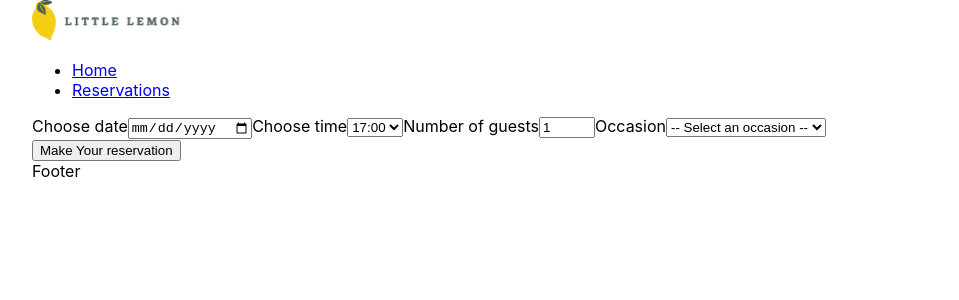
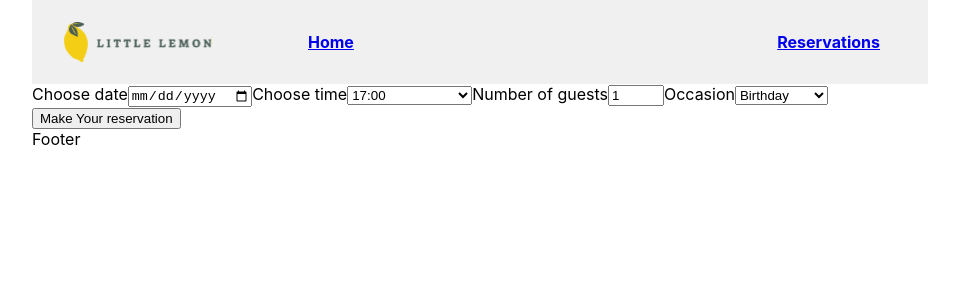
Before and after one commit to matsusht24/meta_capstone, a React (Create React App) app: page /booking in a window 1280 px wide. Shown: the top 300 px of the page, without its empty margins (160-1119 px from the left). Built offline with nearby package versions, Linux system fonts and the light colour scheme.

Commit message:
test: completed tests for HTML5 validation and submission validation

```diff
--- a/src/component/BookingForm.jsx
+++ b/src/component/BookingForm.jsx
@@ -6,8 +6,7 @@ function BookingForm({availableTimes, setAvailableTimes, submitForm}) {
   // The form fields are stored within useState variables
   // and can be submitted to handle the reservation process.
   // The form includes a submit button to finalize the reservation.
-  const [date, setDate] = React.useState("");
-  const [time, setTime] = React.useState("17:00");
+  const [date, setDate] = React.useState(new Date().toISOString().split("T")[0]);  const [time, setTime] = React.useState("17:00");
   const [guests, setGuests] = React.useState(1);
   const [occasion, setOccasion] = React.useState("Birthday");
   // connect each state variable with their corresponding input field
@@ -25,7 +24,8 @@ function BookingForm({availableTimes, setAvailableTimes, submitForm}) {
   const handleOccasionChange = (e) => setOccasion(e.target.value);
   const handleSubmit = (e) => {
     e.preventDefault(); // Prevent the default form submission behavior
-
+    // Validate form data before submission
+    if (!e.target.checkValidity()) return;
     // Gather all form data into an object
     const formData = {
       date,
@@ -44,6 +44,8 @@ function BookingForm({availableTimes, setAvailableTimes, submitForm}) {
       <input type="date" id="res-date" onChange={(e) => handleDateChange(e)} required min={new Date().toISOString().split("T")[0]} />
       <label htmlFor="res-time">Choose time</label>
       <select id="res-time" onChange={(e) => handleTimeChange(e)} required >
+        <option value="" disabled>-- Select a time --</option>
+        {/* Map through available times and create an option for each */}
         {availableTimes.map((time, index) => (
           <option key={index} value={time} className="time-option">
             {time}
@@ -62,10 +64,7 @@ function BookingForm({availableTimes, setAvailableTimes, submitForm}) {
         value={guests}
       />
       <label htmlFor="occasion">Occasion</label>
-      <select id="occasion" onChange={(e) => handleOccasionChange(e)} required>
-        <option value="" disabled selected>
-          -- Select an occasion --
-        </option>
+      <select id="occasion" onChange={(e) => handleOccasionChange(e)} required defaultValue={"-- Select an occasion --"}>
         <option>Birthday</option>
         <option>Anniversary</option>
         <option>None</option>
--- a/src/semantics/Nav.jsx
+++ b/src/semantics/Nav.jsx
@@ -1,9 +1,10 @@
 
-import { Link } from 'react-router-dom'
+import React from 'react';
+import { Link } from 'react-router-dom';
 
 function Nav() {
   return (
-    <nLinkv>
+    <nav>
         <img Linklt="Little Lemon Logo" src="/images/Logo .svg"></img>
         <ul>
             <li><Link to="/">Home</Link></li>
@@ -13,7 +14,7 @@ function Nav() {
             {/* <li><Link>Order Online</Link></li>
             <li><Link>Login</Link></li> */}
         </ul>
-    </nLinkv>
+    </nav>
   )
 }
 
```
Also changed, not shown: 2 other files (tests, documents, lock files or other folders).
